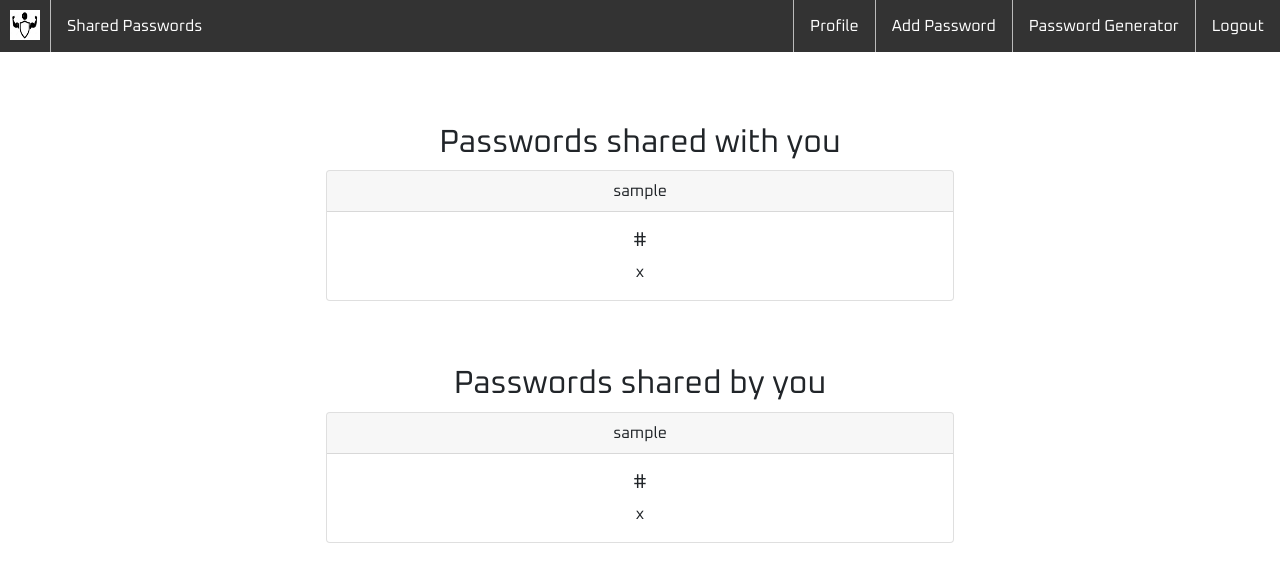
After one commit to AshwinRNair-ARN/USS-Password-management-and-authentication, a Django app: page /viewShare in a window 1280 px wide. The commit adds this page. Shown: the top 582 px of the page. Run offline with Django 4.2, Linux system fonts and the light colour scheme; a user stored in the database is signed in; tables that the repository leaves empty hold one stand-in row (values such as "Sample post"); some libraries are stand-ins or nearby versions.

Commit message:
shared passwords working

```diff
--- a/manpass/templates/main/home.html
+++ b/manpass/templates/main/home.html
@@ -83,7 +83,7 @@
 
                 {% if user.is_authenticated %}
 
-                    <li class = 'list' style="float:left;"><a href="{% url 'share' %}">Share</a></li>
+                    <li class = 'list' style="float:left;"><a href="{% url 'viewShare' %}">Shared Passwords</a></li>
                     <li class ='list'><a href="{%url 'logout'%}">Logout</a></li>
                     <li class ='list'><a href="{% url 'generate_password' %}">Password Generator</a></li>
                     <li class ='list'><a href="{% url 'create' %}">Add Password</a></li>
--- /dev/null
+++ b/manpass/templates/main/viewShare.html
@@ -0,0 +1,50 @@
+{% extends "main/home.html" %}
+{% block content %}
+<div class="row justify-content-center mt-5">
+    <div class="col-md-6">
+      {% if shared_by_other_users %}
+      <h2>Passwords shared with you</h2>
+      {% for password in shared_by_other_users %}
+      <div class="card mb-3">
+        <div class="card-header">{{ password.0 }}</div>
+        <div class="card-body">
+          <h5 class="card-title">{{ password.1 }}</h5>
+          <p class="card-text">{{ password.2 }}</p>
+        </div>
+      </div>
+      {% endfor %}
+      {% endif %}
+    </div>
+  </div>
+  <div class="row justify-content-center mt-5">
+    <div class="col-md-6">
+      {% if shared_with_other_users %}
+      <h2>Passwords shared by you</h2>
+      {% for password in shared_with_other_users %}
+      <div class="card mb-3">
+        <div class="card-header">{{ password.0 }}</div>
+        <div class="card-body">
+          <h5 class="card-title">{{ password.1 }}</h5>
+          <p class="card-text">{{ password.2 }}</p>
+        </div>
+      </div>
+      {% endfor %}
+      {% endif %}
+    </div>
+  </div>
+{% endblock %}
+
+{% block scripts %}
+    <link rel="stylesheet" href="https://stackpath.bootstrapcdn.com/bootstrap/4.3.1/css/bootstrap.min.css"
+    integrity="sha384-ggOyR0iXCbMQv3Xipma34MD+dH/1fQ784/j6cY/iJTQUOhcWr7x9JvoRxT2MZw1T"
+    crossorigin="anonymous">
+  <script src="https://code.jquery.com/jquery-3.3.1.slim.min.js"
+    integrity="sha384-q8i/X+965DzO0rT7abK41JStQIAqVgRVzpbzo5smXKp4YfRvH+8abtTE1Pi6jizo"
+    crossorigin="anonymous"></script>
+  <script src="https://cdnjs.cloudflare.com/ajax/libs/popper.js/1.14.7/umd/popper.min.js"
+    integrity="sha384-UO2eT0CpHqdSJQ6hJty5KVphtPhzWj9WO1clHTMGa3JDZwrnQq4sF86dIHNVQ8Vy"
+    crossorigin="anonymous"></script>
+  <script src="https://stackpath.bootstrapcdn.com/bootstrap/4.3.1/js/bootstrap.min.js"
+    integrity="sha384-JjSmVgyd0p3pXB1rRibZUAYoIIy6OrQ6VrjIEaFf/nJGzIxFDsf4x0xIM+B07jRM"
+    crossorigin="anonymous"></script>
+{% endblock %}
--- a/manpass/urls.py
+++ b/manpass/urls.py
@@ -18,6 +18,7 @@ urlpatterns = [
     path("view/<str:pk>/", views.view, name = "view"),
     path('account', views.account, name="account"),
     path('share',view=views.share, name="share"),
+    path('viewShare', view=views.viewShare, name="viewShare"),
     path('music', views.music, name="music"),
     path('verify', views.verify, name="verify"),
     path('musicReg', views.music_register, name="musicReg")
--- a/manpass/views.py
+++ b/manpass/views.py
@@ -370,8 +370,9 @@ def share(request):
                 obj.save()
                 print("created new obj")
                 messages.success(request, "Password shared successfully")
+                return redirect('viewShare')
             del request.session['location_id']
-            return redirect('home')
+
 
         elif(request.POST.get('stop_sharing') == '1'):
             try:
@@ -414,6 +415,32 @@ def share(request):
         }
         return render(request, 'main/share.html',context )
 
+
+@login_required
+def viewShare(request):
+    if not request.user.is_authenticated:
+        return redirect('login')
+
+    owner = request.user
+    if (request.method == 'GET'):
+        objs = SharedPassword.objects.filter(receiver=owner)
+        shared_by_other_users = []
+        # returns a list of users who have shared their passwords with you along with the password name and website name
+        for obj in objs:
+            shared_by_other_users.append((obj.owner.username, obj.location.website_name, obj.location.website_password))
+        print(shared_by_other_users)
+
+        shared_with_other_users = []
+        for obj in SharedPassword.objects.filter(owner=owner):
+            shared_with_other_users.append(
+                (obj.receiver.username, obj.location.website_name, obj.location.website_password))
+        print(shared_with_other_users)
+
+        context = {
+            'shared_by_other_users': shared_by_other_users,
+            'shared_with_other_users': shared_with_other_users,
+        }
+        return render(request, 'main/viewShare.html', context)
 
 
 def music_register(request):
```
